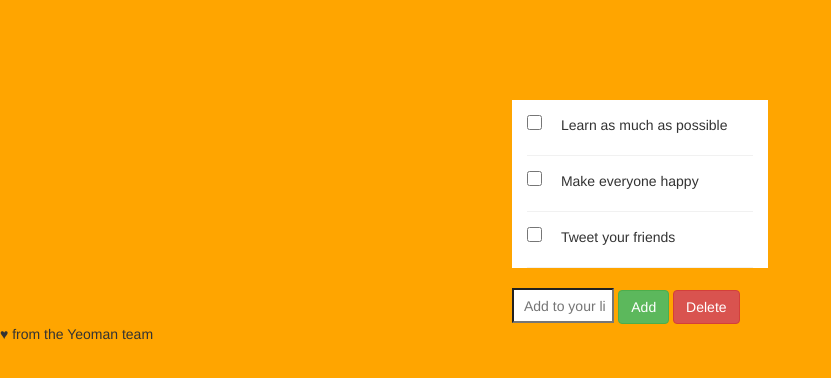
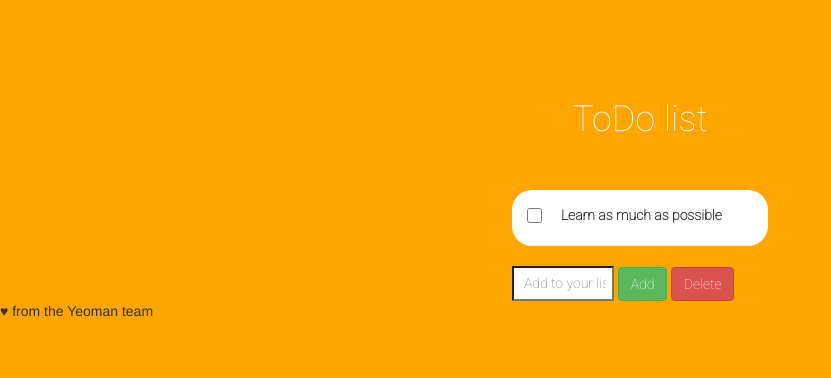
Before and after one commit to zakali22/Ctlr-Check, a website: page app/index.html in a window 1280 px wide. Shown: the whole page, without its empty margins (0-831 px from the left). Drawn offline with nearby package versions, Linux system fonts and the light colour scheme; files that its build step writes are made by us from their sources.

Commit message:
Fix some functionality bugs

```diff
--- a/app/index.html
+++ b/app/index.html
@@ -27,19 +27,13 @@
     <!--[if IE]>
       <p class="browserupgrade">You are using an <strong>outdated</strong> browser. Please <a href="http://browsehappy.com/">upgrade your browser</a> to improve your experience.</p>
     <![endif]-->
-
+    <div class="header">
+      <h1>ToDo list</h1>
+    </div>
     <div class="container">
       <div class="item">
         <input type="checkbox">
         <p>Learn as much as possible</p>
-      </div>
-      <div class="item">
-        <input type="checkbox">
-        <p>Make everyone happy</p>
-      </div>
-      <div class="item">
-        <input type="checkbox">
-        <p>Tweet your friends</p>
       </div>
     </div>
       <div class="type">
--- a/app/scripts/main.js
+++ b/app/scripts/main.js
@@ -5,6 +5,9 @@ $(document).ready(function() {
 
   add.on('click', function() {
     /* Act on the event */
+    if (text.val().length > 0) {
+      console.log($('.container .message'));
+      $('.container .message').remove();
         var value = text.val();
         console.log(value);
 
@@ -14,6 +17,7 @@ $(document).ready(function() {
         output += '</div>';
 
         $('.container').append(output);
+    }
   });
 
   remove.on('click', function() {
@@ -24,6 +28,15 @@ $(document).ready(function() {
         item.closest('div').remove();
       }
     });
+
+    console.log($('.container').children().length);
+    if ($('.container').children().length === 0) {
+      var output = '<div class="item message">';
+      output += '<p> There are no items in your list. Please add something.</p>';
+      output += '</div>';
+
+      $('.container').append(output);
+    }
   });
 
 });
--- a/app/styles/main.css
+++ b/app/styles/main.css
@@ -1,6 +1,18 @@
+@import url('https://fonts.googleapis.com/css?family=Raleway|Roboto:100');
+
 body {
   background-color: orange;
   height: 100vh;
+}
+
+.header {
+  display: block;
+  width: 20%;
+  margin: 0 auto;
+  margin-top: 100px;
+  text-align: center;
+  color: white;
+  font-family: 'Roboto', sans-serif;
 }
 
 .container {
@@ -8,7 +20,10 @@ body {
   display: block;
   width: 20%;
   margin: 0 auto;
-  margin-top: 100px;
+  margin-top: 50px;
+  border-radius: 20px;
+  padding-left: 15px;
+
 }
 .item {
   border-bottom: 1px solid #F1F1F1;
@@ -19,15 +34,20 @@ body {
   padding-top: 15px;
   padding-bottom: 10px;
   padding-left: 15px;
+  font-weight: bolder;
+  font-family: 'Roboto', sans-serif;
 }
 
 input[type="checkbox"] {
   width: 15px;
   height: 15px;
-  border-right: 1px solid #F1F1F1;
+  position: relative;
+  top: 3px;
+  box-sizing: border-box;
 }
 
-input:checked + p {
+
+input:checked + label > p {
   text-decoration: line-through;
 }
 
@@ -36,6 +56,8 @@ input:checked + p {
   width: 20%;
   margin: 0 auto;
   margin-top: 20px;
+  color: black;
+  font-family: 'Roboto', sans-serif;
 }
 
 .type input {
```
Lines whose indentation alone changed are shown as unchanged.
